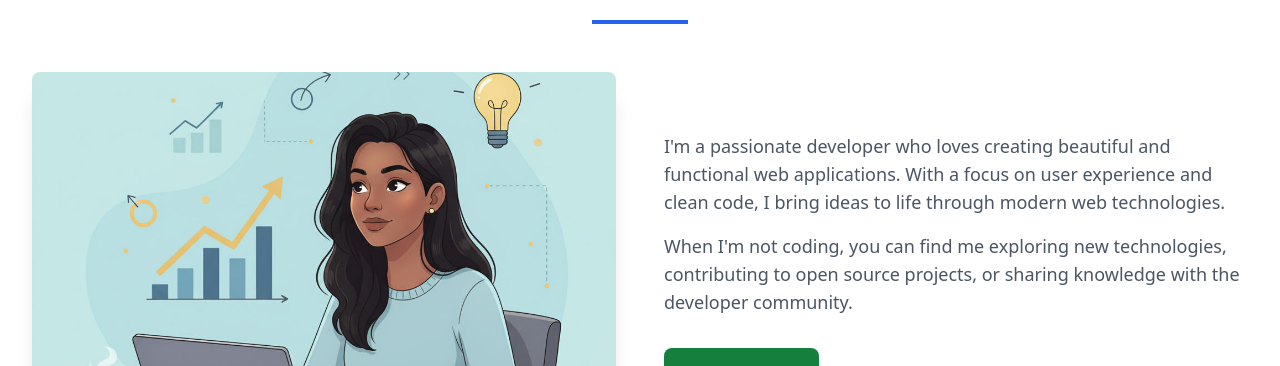
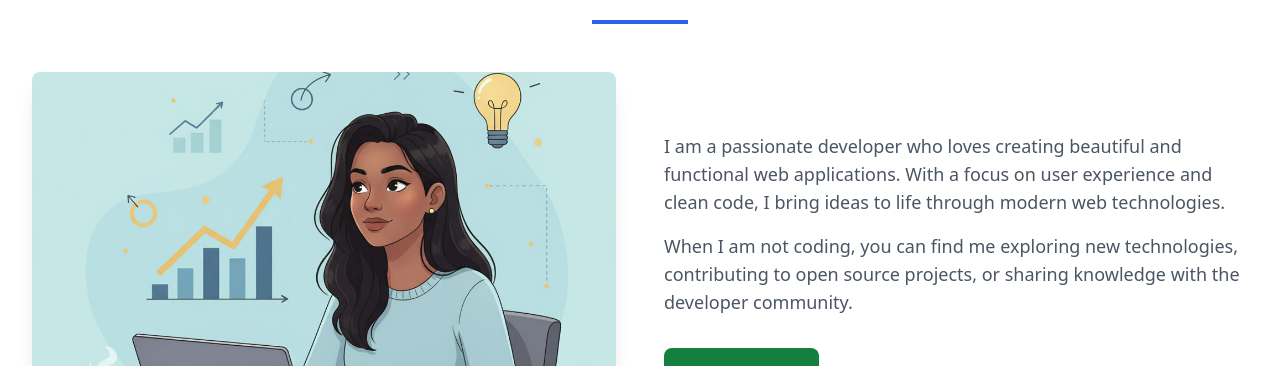
Before and after one commit to Stacy-JoyM/newportfolio, a Next.js app: page / in a window 1280 px wide. Shown: the part 884-1250 px from the top of the page. Built offline with nearby package versions, Linux system fonts and the light colour scheme; a web font is replaced by a local one.

Commit message:
Deploy fix 1

```diff
--- a/components/About.tsx
+++ b/components/About.tsx
@@ -44,12 +44,12 @@ export default function About() {
             className="space-y-4"
           >
             <p className="text-lg text-gray-600">
-              I'm a passionate developer who loves creating beautiful and functional web applications.
+              I am a passionate developer who loves creating beautiful and functional web applications.
               With a focus on user experience and clean code, I bring ideas to life through modern
               web technologies.
             </p>
             <p className="text-lg text-gray-600">
-              When I'm not coding, you can find me exploring new technologies, contributing to open
+              When I am not coding, you can find me exploring new technologies, contributing to open
               source projects, or sharing knowledge with the developer community.
             </p>
             <div className="pt-4">
@@ -57,7 +57,7 @@ export default function About() {
                 href="#contact"
                 className="inline-block px-6 py-3 bg-green-700 text-white rounded-lg font-semibold hover:bg-primary-800 transition-all hover:shadow-lg"
               >
-                Let's Connect
+                Let&apos;s Connect
               </a>
             </div>
           </motion.div>
--- a/components/Contact.tsx
+++ b/components/Contact.tsx
@@ -62,7 +62,7 @@ export default function Contact() {
           </h2>
           <div className="w-24 h-1 bg-secondary mx-auto mb-8"></div>
           <p className="text-xl text-gray-600 max-w-2xl mx-auto">
-            I'm always open to discussing new projects, creative ideas, or opportunities to be part of your visions.
+            I&apos;m always open to discussing new projects, creative ideas, or opportunities to be part of your visions.
           </p>
         </motion.div>
         <div className="max-w-2xl mx-auto">
--- a/components/Hero.tsx
+++ b/components/Hero.tsx
@@ -1,4 +1,5 @@
 'use client'
+/* eslint-disable @next/next/no-img-element */
 
 import { motion } from 'framer-motion'
 
--- a/components/Skills.tsx
+++ b/components/Skills.tsx
@@ -1,4 +1,5 @@
 'use client'
+/* eslint-disable @next/next/no-img-element */
 
 import { motion } from 'framer-motion'
 
```
